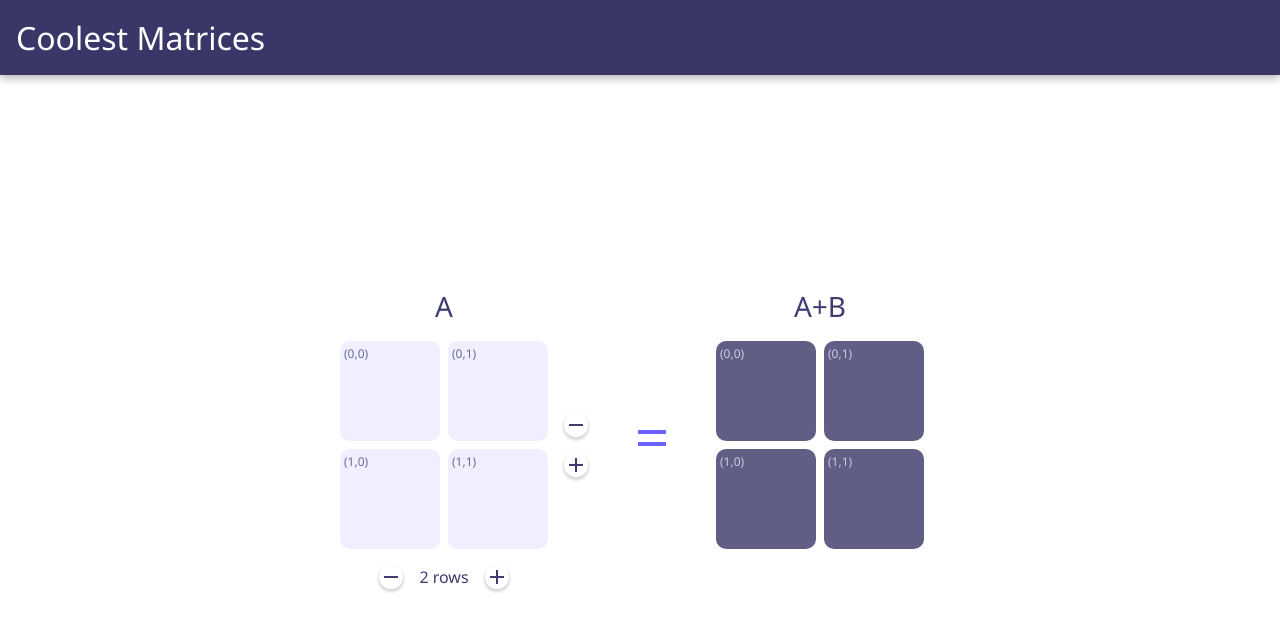
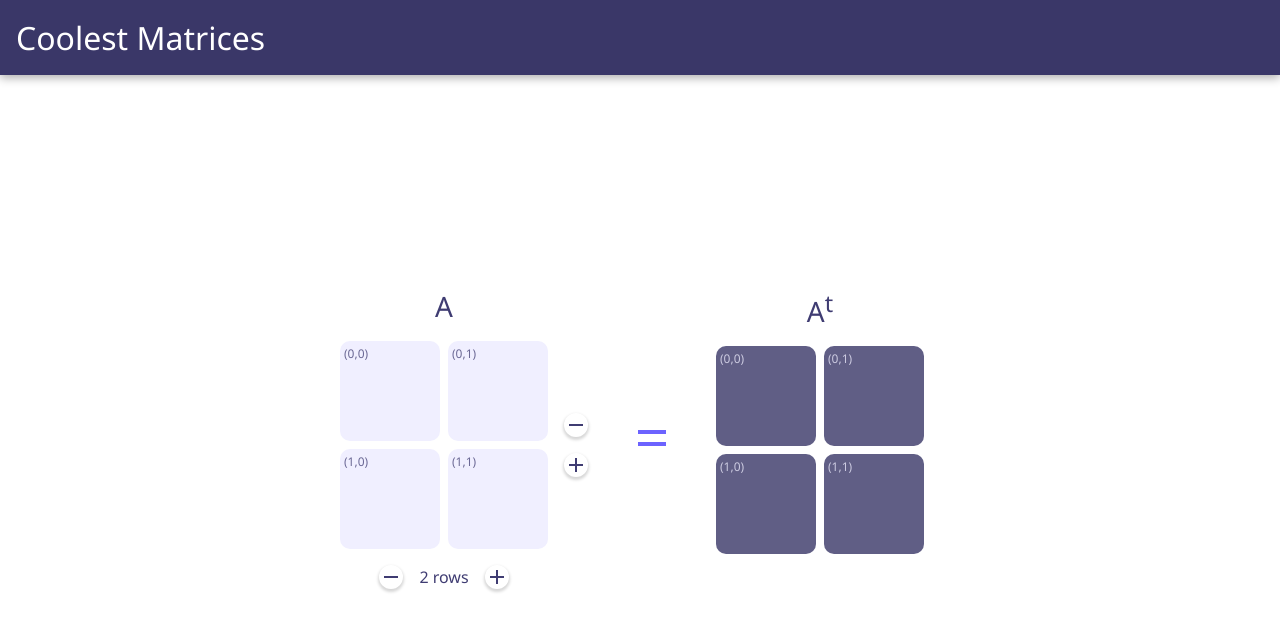
Before and after one commit to nitzanhen/matrices, a React (Vite) app in the folder packages/frontend-react/: page /matrix/transpose in a window 1280 px wide. Shown: the top 632 px of the page. Built offline with nearby package versions, Linux system fonts and the light colour scheme.

Commit message:
Fix MatrixTransposePage result label

```diff
--- a/packages/frontend-react/src/pages/MatrixTransposePage.tsx
+++ b/packages/frontend-react/src/pages/MatrixTransposePage.tsx
@@ -18,7 +18,7 @@ const useStyles = createUseStyles({
  */
 export const MatrixTransposePage: React.VFC = () => {
   const matrix = useMatrix({ label: "A" });
-  const tranposed = useMatrix({ label: "A+B", readonly: true });
+  const tranposed = useMatrix({ label: <span>A<sup>t</sup></span>, readonly: true });
 
   useEffect(() => {
     const result = transpose(matrix.cells);
```
